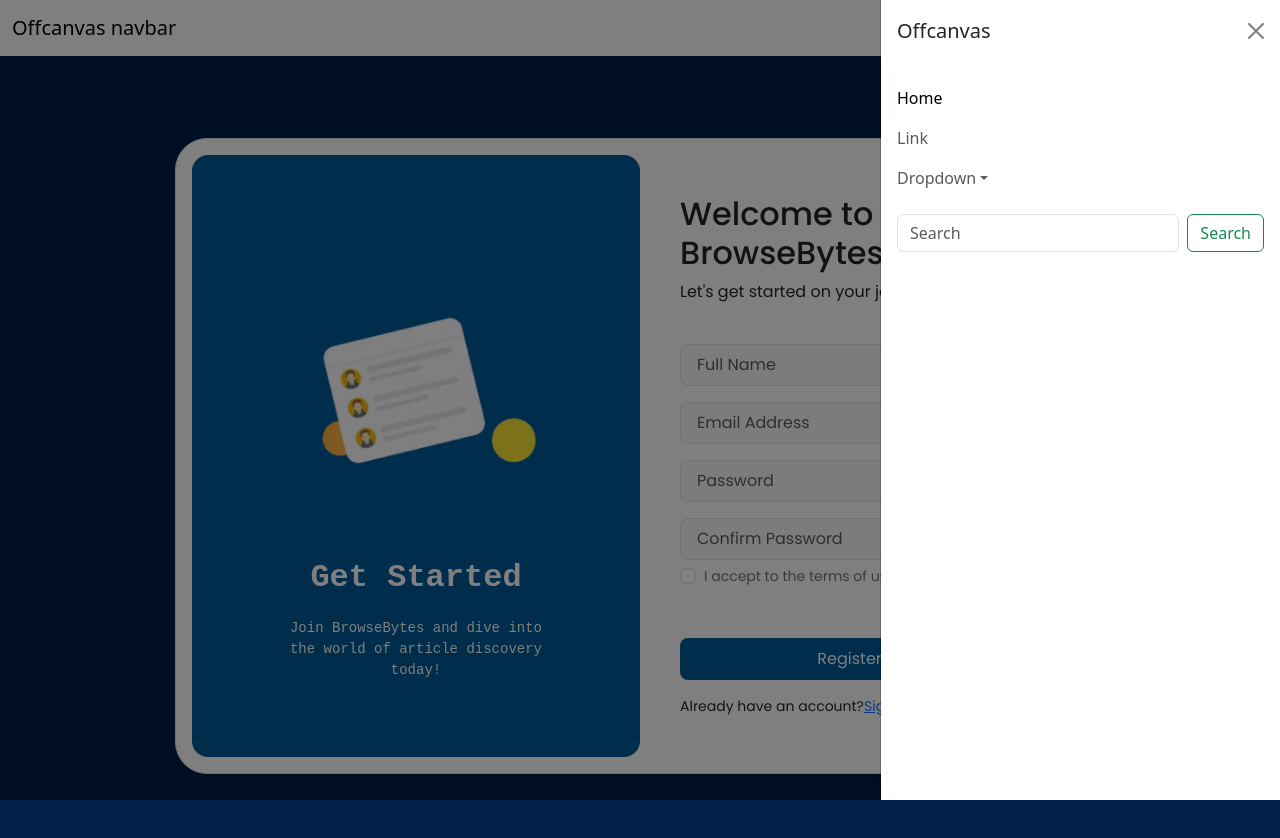
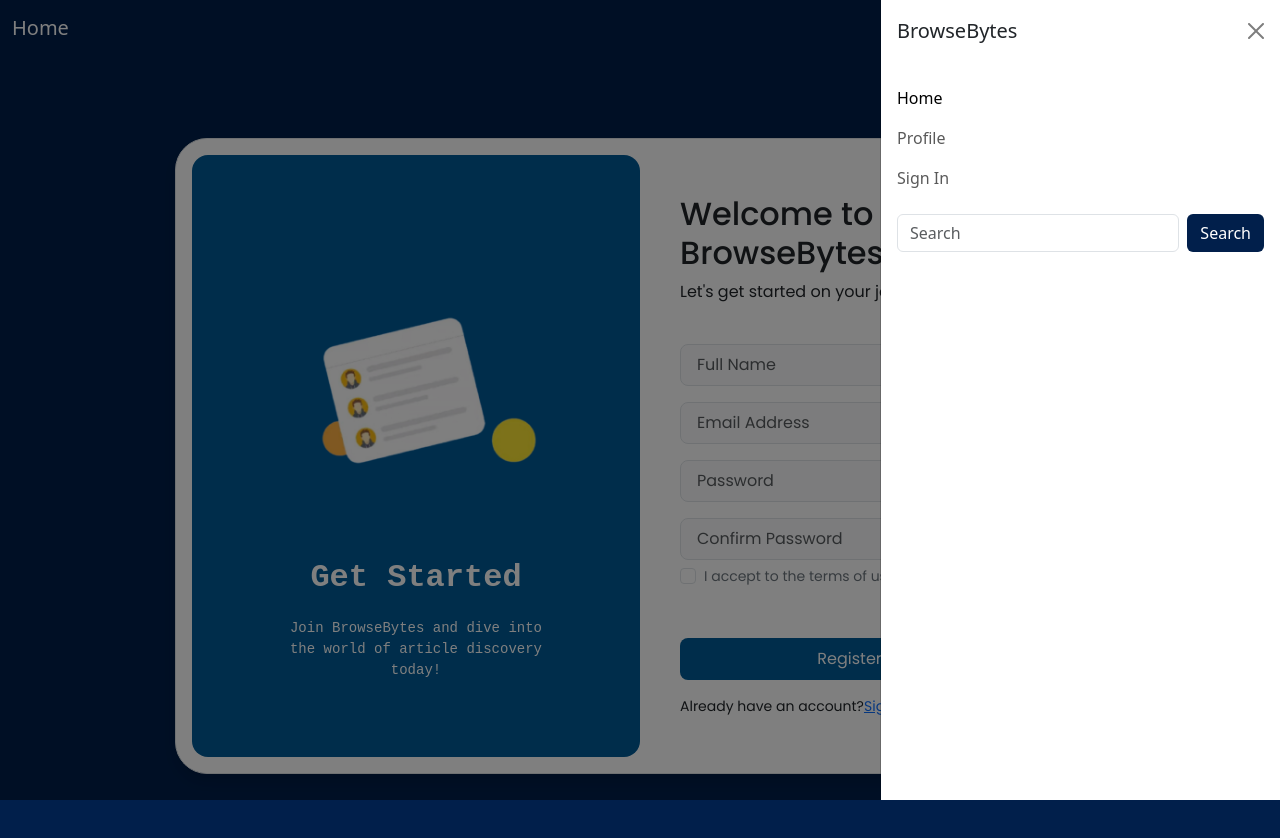
Before and after one commit to GTG-hub/BrowseBytes, a React (Create React App) app in the folder frontend/: page /Signup in a window 1280 px wide. Both pictures are taken after a click on the button "Toggle navigation". Shown: the top 838 px of the page. Built offline with nearby package versions, Linux system fonts and the light colour scheme.

Commit message:
navbar changes

```diff
--- a/frontend/src/components/Navbar.jsx
+++ b/frontend/src/components/Navbar.jsx
@@ -3,15 +3,16 @@
 
 export const Navbar = () => {
     return (
-        <nav class="navbar bg-body-tertiar fixed ">
+        <nav class="navbar bg-body-tertiar fixed" style={{background: '#011f4b'}}>
   <div class="container-fluid">
-    <a class="navbar-brand" href="/">Offcanvas navbar</a>
-    <button class="navbar-toggler" type="button" data-bs-toggle="offcanvas" data-bs-target="#offcanvasNavbar" aria-controls="offcanvasNavbar" aria-label="Toggle navigation">
-      <span class="navbar-toggler-icon"></span>
+    <a class="navbar-brand" style={{color: 'white'}} href="/">Home</a>
+    <button class="navbar-toggler" style={{color: 'white', background: 'white'}} type="button" data-bs-toggle="offcanvas" data-bs-target="#offcanvasNavbar" aria-controls="offcanvasNavbar" aria-label="Toggle navigation">
+    {/* <button class="navbar-toggler" style={{color: 'white', background: 'white'}} type="button" data-bs-toggle="offcanvas" data-bs-target="#offcanvasNavbar" aria-controls="offcanvasNavbar" aria-label="Toggle navigation"> */}
+      <span style={{color: 'white'}} class="navbar-toggler-icon"></span>
     </button>
     <div class="offcanvas offcanvas-end" tabindex="-1" id="offcanvasNavbar" aria-labelledby="offcanvasNavbarLabel">
       <div class="offcanvas-header">
-        <h5 class="offcanvas-title" id="offcanvasNavbarLabel">Offcanvas</h5>
+        <h5 class="offcanvas-title" id="offcanvasNavbarLabel">BrowseBytes</h5>
         <button type="button" class="btn-close" data-bs-dismiss="offcanvas" aria-label="Close"></button>
       </div>
       <div class="offcanvas-body">
@@ -20,9 +21,12 @@
             <a class="nav-link active" aria-current="page" href="/">Home</a>
           </li>
           <li class="nav-item">
-            <a class="nav-link" href="/">Link</a>
+            <a class="nav-link" href="/profile">Profile</a>
           </li>
-          <li class="nav-item dropdown">
+          <li class="nav-item">
+            <a class="nav-link" href="/signin">Sign In</a>
+          </li>
+          {/* <li class="nav-item dropdown">
             <a class="nav-link dropdown-toggle" href="/" role="button" data-bs-toggle="dropdown" aria-expanded="false">
               Dropdown
             </a>
@@ -34,11 +38,11 @@
               </li>
               <li><a class="dropdown-item" href="/">Something else here</a></li>
             </ul>
-          </li>
+          </li> */}
         </ul>
         <form class="d-flex mt-3" role="search">
           <input class="form-control me-2" type="search" placeholder="Search" aria-label="Search"/>
-          <button class="btn btn-outline-success" type="submit">Search</button>
+          <button class="btn" style={{background: '#011f4b', color:'white'}} type="submit">Search</button>
         </form>
       </div>
     </div>
```
